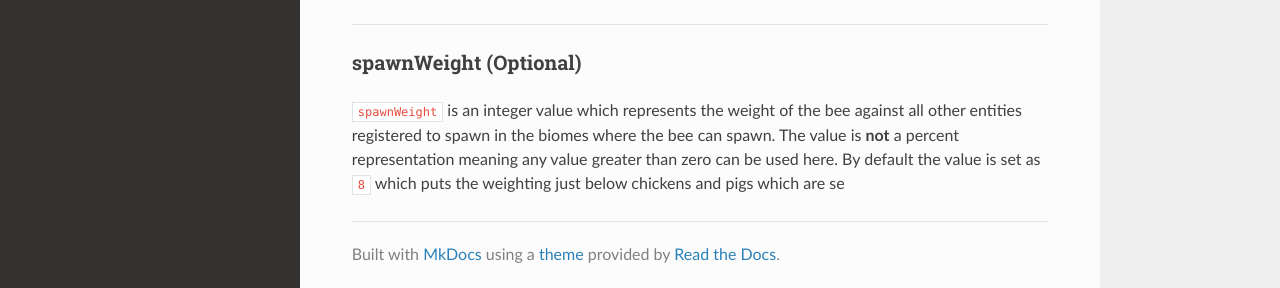
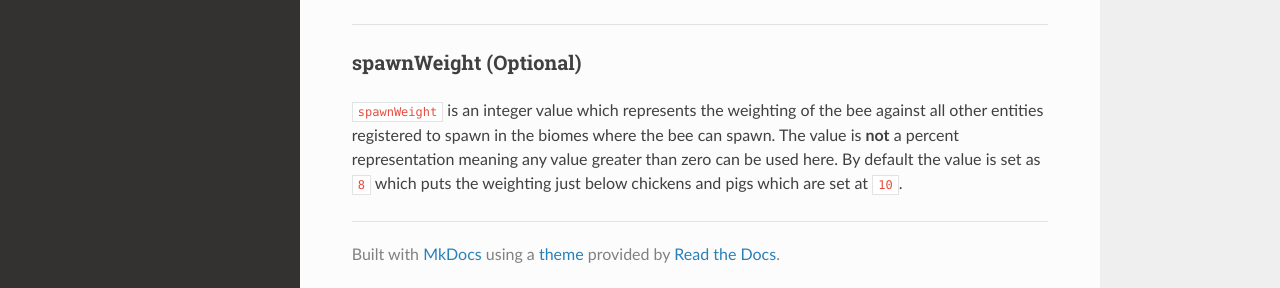
Before and after one commit to Team-Resourceful/ResourcefulBeesDocs, an MkDocs documentation site: the page built from docs/bee_data/spawn_data.md, in a window 1280 px wide and 900 px high, scrolled down 1099 px. Shown: the part 609-897 px from the top of the window. Built offline with MkDocs 1.6.1, drawn with Linux system fonts in a browser that asks for light colours; nearby versions of some CDN libraries.

Commit message:
docs/bee_data/spawn_data.md updated from https://stackedit.io/

```diff
--- a/docs/bee_data/spawn_data.md
+++ b/docs/bee_data/spawn_data.md
@@ -66,8 +66,8 @@ This example will let the bee spawn in plains, frozen river, or beach biomes onl
 
 ### **spawnWeight** (Optional)
 
-`spawnWeight` is an integer value which represents the weight of the bee against all other entities registered to spawn in the biomes where the bee can spawn. The value is **not** a percent representation meaning any value greater than zero can be used here. By default the value is set as `8` which puts the weighting just below chickens and pigs which are se
+`spawnWeight` is an integer value which represents the weighting of the bee against all other entities registered to spawn in the biomes where the bee can spawn. The value is **not** a percent representation meaning any value greater than zero can be used here. By default the value is set as `8` which puts the weighting just below chickens and pigs which are set at `10`.
 <!--stackedit_data:
-eyJoaXN0b3J5IjpbLTQ4NzQwNTk1MywxOTI4OTU3MjA3LDE2OD
+eyJoaXN0b3J5IjpbLTg4OTI0MzQxMywxOTI4OTU3MjA3LDE2OD
 Q2MzMwNzFdfQ==
 -->
```
